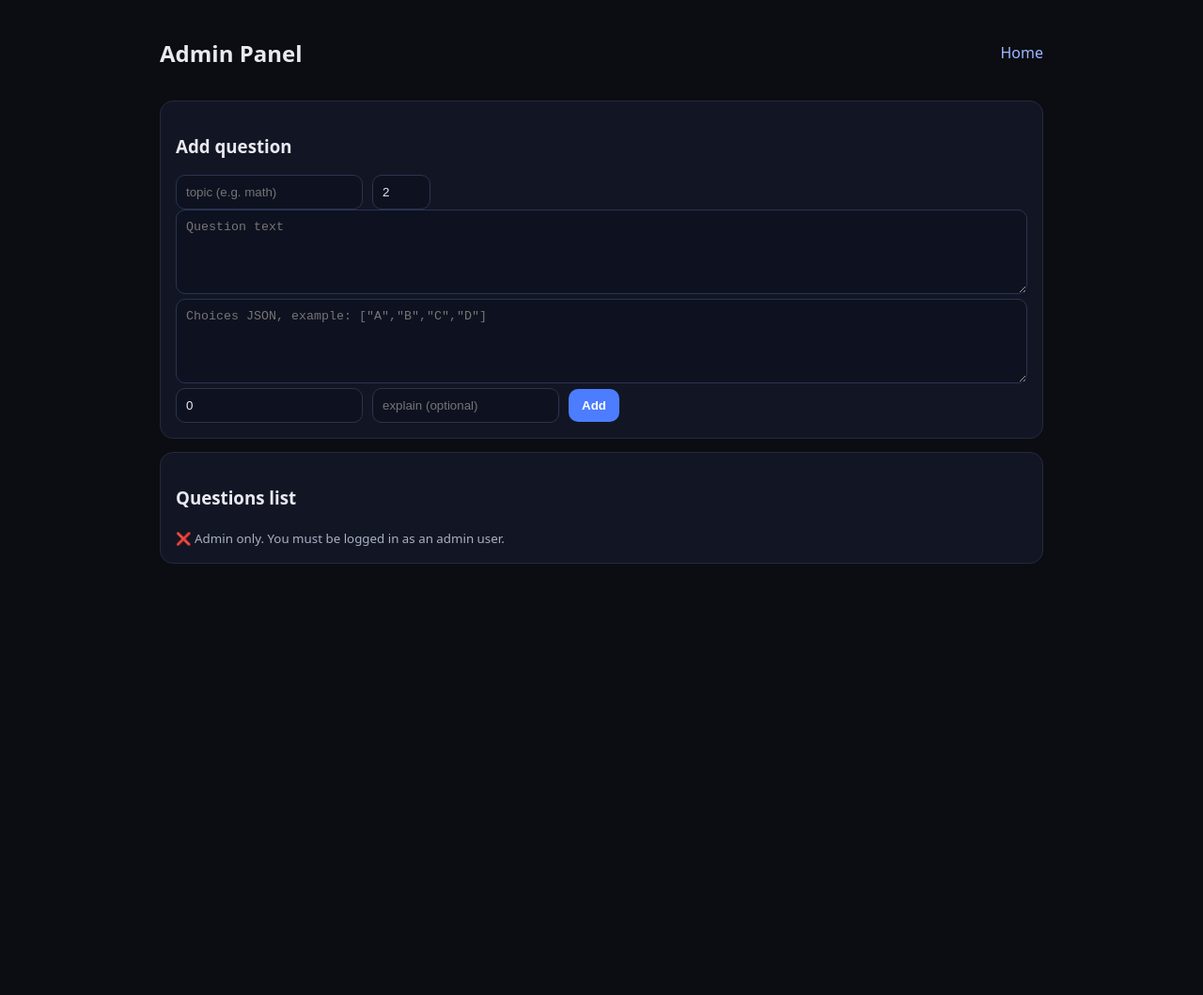
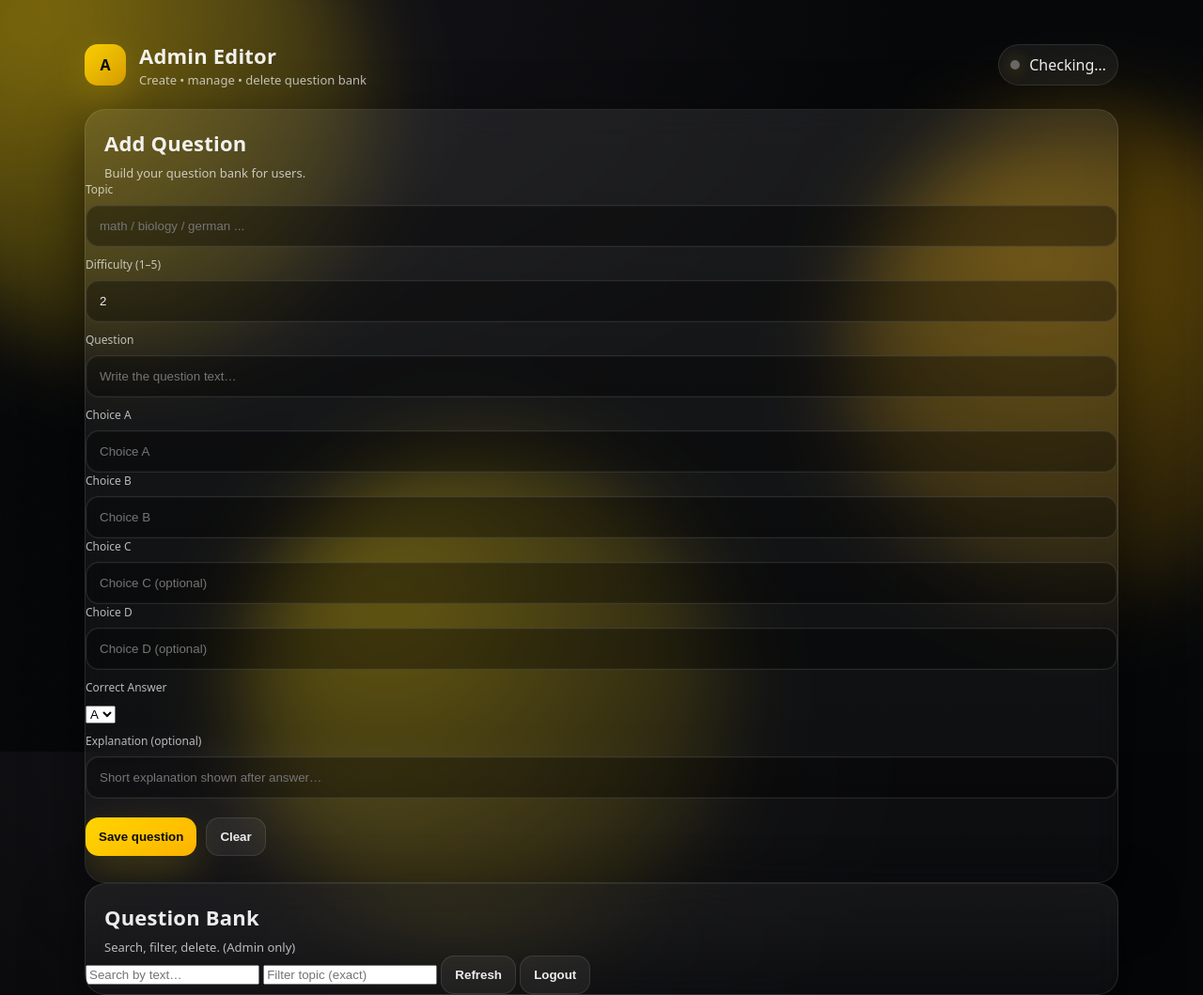
Before and after one commit to lijack1980j-beep/mcq-diagnoser-pro, a website: page public/admin.html in a window 1280 px wide. Shown: the whole page at 94% size. Before the commit the page ends 800 px from the top, so only its background shows below. Drawn offline with Linux system fonts and the light colour scheme; no server answers.

Commit message:
Update admin.html

```diff
--- a/public/admin.html
+++ b/public/admin.html
@@ -1,40 +1,129 @@
 <!doctype html>
-<html>
-  <head>
-    <meta charset="UTF-8" />
-    <meta name="viewport" content="width=device-width, initial-scale=1.0" />
-    <title>Admin - MCQ</title>
-    <link rel="stylesheet" href="app.css" />
-  </head>
-  <body>
-    <div class="wrap">
-      <div class="topbar">
-        <h2>Admin Panel</h2>
-        <a href="/">Home</a>
+<html lang="en">
+<head>
+  <meta charset="utf-8" />
+  <meta name="viewport" content="width=device-width,initial-scale=1" />
+  <title>Admin • MCQ Diagnoser</title>
+  <link rel="stylesheet" href="/style.css" />
+</head>
+
+<body>
+  <!-- Glow background -->
+  <div class="bg">
+    <div class="glow g1"></div>
+    <div class="glow g2"></div>
+    <div class="glow g3"></div>
+    <div class="noise"></div>
+  </div>
+
+  <main class="container">
+    <header class="topbar">
+      <div class="brand">
+        <div class="logo">A</div>
+        <div>
+          <div class="title">Admin Editor</div>
+          <div class="subtitle">Create • manage • delete question bank</div>
+        </div>
       </div>
 
-      <div class="card">
-        <h3>Add question</h3>
-        <div class="row">
-          <input id="topic" placeholder="topic (e.g. math)" title="Topic" />
-          <input id="difficulty" type="number" min="1" max="5" value="2" placeholder="difficulty" title="Difficulty" />
+      <div class="pill">
+        <span class="dot"></span>
+        <span id="who">Checking…</span>
+      </div>
+    </header>
+
+    <section class="gridAdmin">
+      <!-- Left: Create -->
+      <div class="card glass">
+        <div class="cardHead">
+          <h2>Add Question</h2>
+          <p>Build your question bank for users.</p>
         </div>
-        <textarea id="question" placeholder="Question text"></textarea>
-        <textarea id="choices" placeholder='Choices JSON, example: ["A","B","C","D"]'></textarea>
-        <div class="row">
-          <input id="answerIndex" type="number" min="0" value="0" placeholder="answer index" title="Answer Index" />
-          <input id="explain" placeholder="explain (optional)" title="Explanation" />
-          <button id="addBtn">Add</button>
+
+        <div class="pad">
+          <label class="field" style="padding:0 0 10px">
+            <span>Topic</span>
+            <input id="topic" placeholder="math / biology / german ..." />
+          </label>
+
+          <label class="field" style="padding:0 0 10px">
+            <span>Difficulty (1–5)</span>
+            <input id="difficulty" type="number" min="1" max="5" value="2" />
+          </label>
+
+          <label class="field" style="padding:0 0 10px">
+            <span>Question</span>
+            <input id="question" placeholder="Write the question text…" />
+          </label>
+
+          <div class="twoCol">
+            <label class="field" style="padding:0">
+              <span>Choice A</span>
+              <input id="c0" placeholder="Choice A" />
+            </label>
+            <label class="field" style="padding:0">
+              <span>Choice B</span>
+              <input id="c1" placeholder="Choice B" />
+            </label>
+            <label class="field" style="padding:0">
+              <span>Choice C</span>
+              <input id="c2" placeholder="Choice C (optional)" />
+            </label>
+            <label class="field" style="padding:0">
+              <span>Choice D</span>
+              <input id="c3" placeholder="Choice D (optional)" />
+            </label>
+          </div>
+
+          <label class="field" style="padding:10px 0 10px">
+            <span>Correct Answer</span>
+            <select id="answerIndex" class="select">
+              <option value="0">A</option>
+              <option value="1">B</option>
+              <option value="2">C</option>
+              <option value="3">D</option>
+            </select>
+          </label>
+
+          <label class="field" style="padding:0 0 10px">
+            <span>Explanation (optional)</span>
+            <input id="explain" placeholder="Short explanation shown after answer…" />
+          </label>
+
+          <div class="actions" style="padding:10px 0 0">
+            <button class="btn primary" id="saveBtn">Save question</button>
+            <button class="btn ghost" id="clearBtn" type="button">Clear</button>
+          </div>
+
+          <div class="statusLine" style="padding:10px 0 0">
+            <span class="status" id="status"></span>
+          </div>
         </div>
-        <small id="msg"></small>
       </div>
 
-      <div class="card">
-        <h3>Questions list</h3>
-        <div id="list">Loading...</div>
+      <!-- Right: List -->
+      <div class="card glass">
+        <div class="cardHead">
+          <h2>Question Bank</h2>
+          <p>Search, filter, delete. (Admin only)</p>
+        </div>
+
+        <div class="pad">
+          <div class="toolbar">
+            <input id="search" class="search" placeholder="Search by text…" />
+            <input id="topicFilter" class="search" placeholder="Filter topic (exact)" />
+            <button class="btn ghost" id="refreshBtn" type="button">Refresh</button>
+            <button class="btn ghost" id="logoutBtn" type="button">Logout</button>
+          </div>
+
+          <div id="list" class="list"></div>
+
+          <div class="footerMini" id="count"></div>
+        </div>
       </div>
-    </div>
+    </section>
+  </main>
 
-    <script src="admin.js"></script>
-  </body>
+  <script src="/admin.js"></script>
+</body>
 </html>
```
